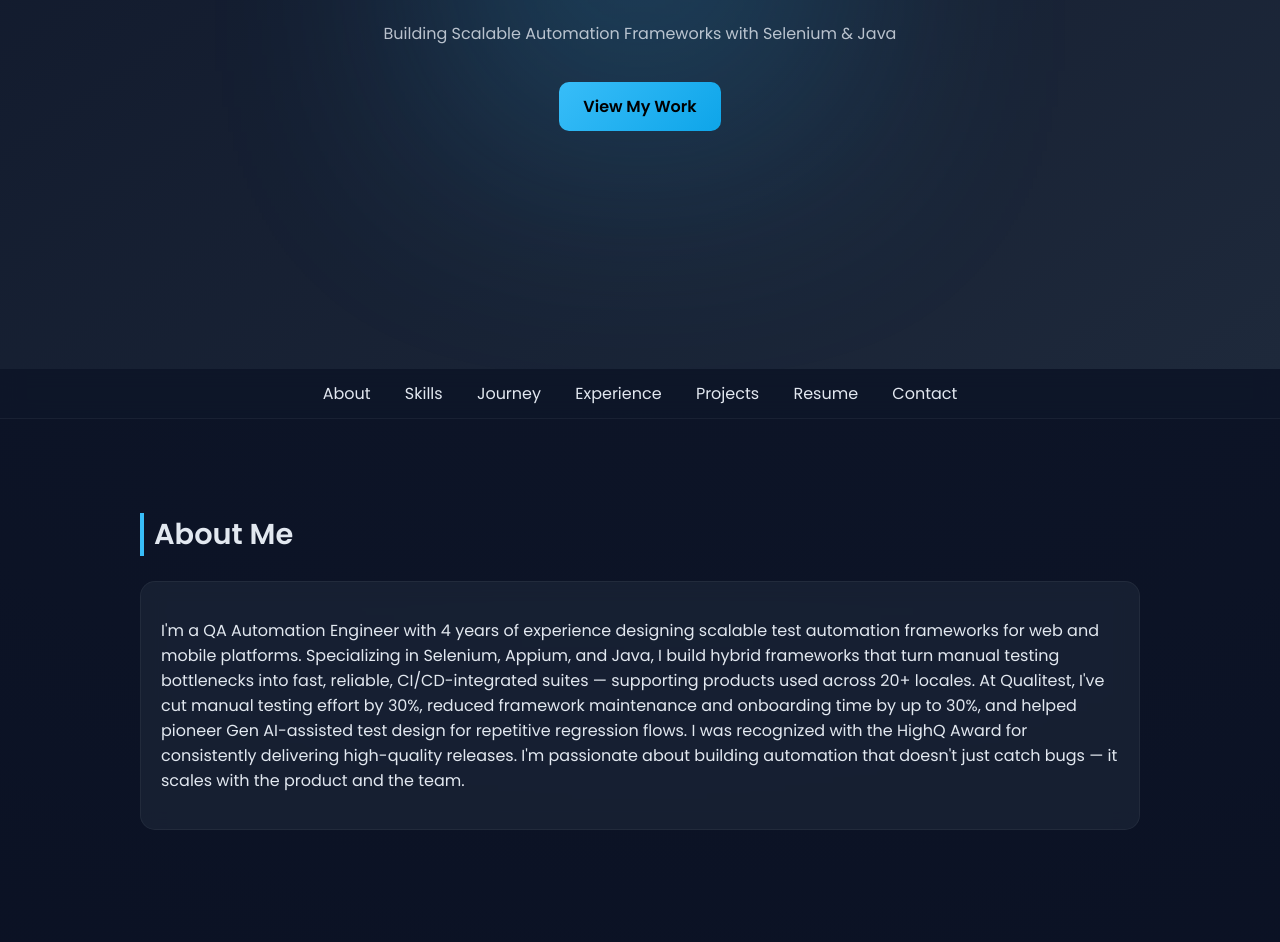
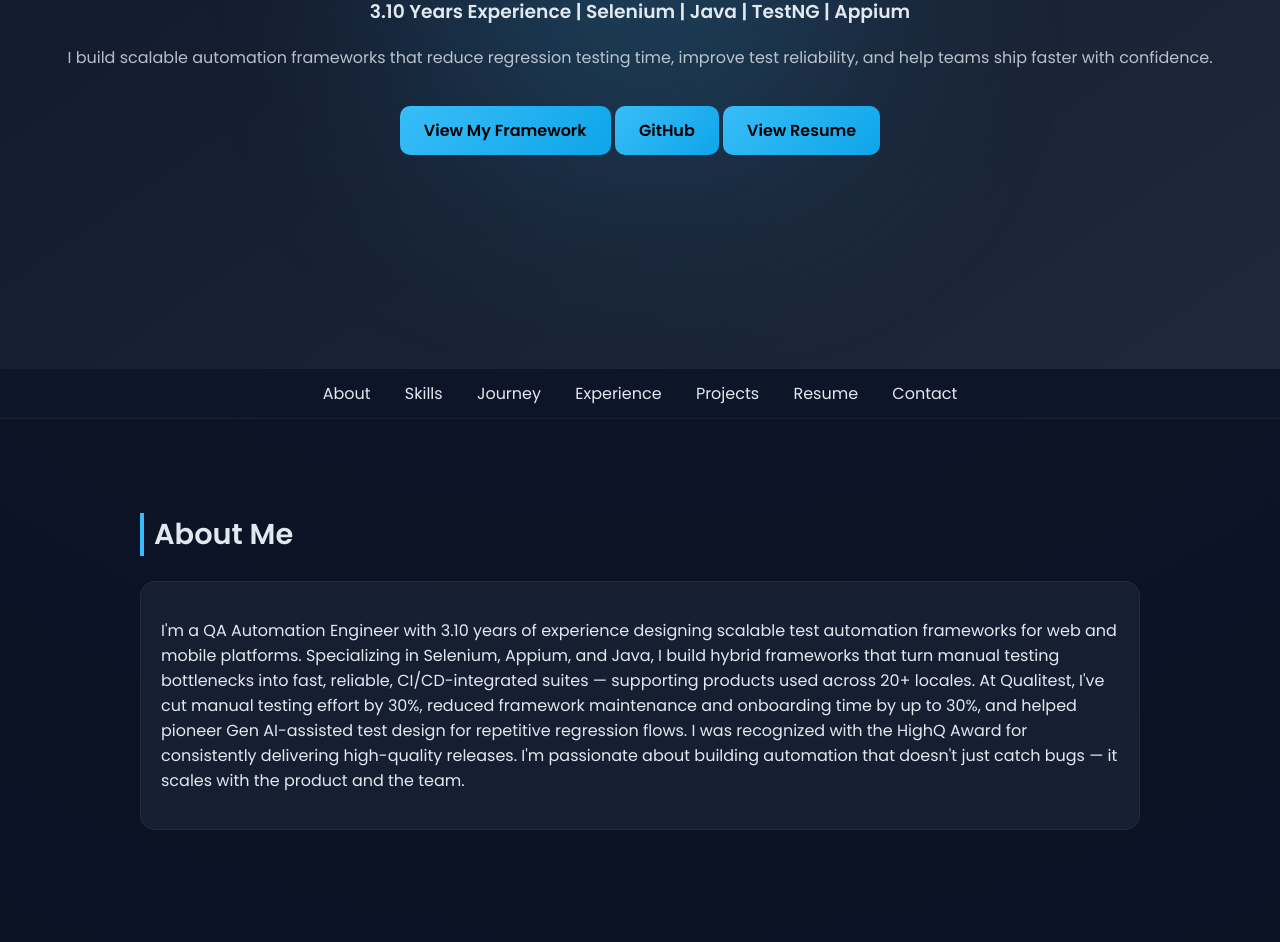
Before and after one commit to ganesh13code/ganeshkumark, a plain HTML site: page index.html in a window 1280 px wide. Shown: the part 431-1373 px from the top of the page. Drawn offline with Linux system fonts and the light colour scheme.

Commit message:
Improve hero section with experience, tech stack, and CTA buttons

```diff
--- a/index.html
+++ b/index.html
@@ -19,13 +19,24 @@
 <body>
 
     <header class="hero">
-        <div class="hero-content">
-            <h1>Ganesh Kumar</h1>
-            <h2>QA Automation Engineer</h2>
-            <p>Building Scalable Automation Frameworks with Selenium & Java</p>
-            <a href="#project" class="btn" id="workBtn">View My Work</a>
+    <div class="hero-content">
+        <h1>Ganesh Kumar</h1>
+
+        <h2>QA Automation Engineer</h2>
+        <h3>3.10 Years Experience | Selenium | Java | TestNG | Appium</h3>
+
+        <p>
+            I build scalable automation frameworks that reduce regression testing time,
+            improve test reliability, and help teams ship faster with confidence.
+        </p>
+
+        <div class="hero-buttons">
+            <a href="#project" class="btn" id="workBtn">View My Framework</a>
+            <a href="YOUR_GITHUB_LINK" target="_blank" class="btn secondary">GitHub</a>
+            <a href="YOUR_RESUME_LINK" target="_blank" class="btn secondary">View Resume</a>
         </div>
-    </header>
+    </div>
+</header>
 
     <nav class="navbar">
         <a href="#about">About</a>
@@ -41,7 +52,7 @@
         <h2>About Me</h2>
         <div class="card">
             <p>
-                I'm a QA Automation Engineer with 4 years of experience designing scalable test automation frameworks
+                I'm a QA Automation Engineer with 3.10 years of experience designing scalable test automation frameworks
                 for web and mobile platforms. Specializing in Selenium, Appium, and Java, I build hybrid frameworks that
                 turn manual testing bottlenecks into fast, reliable, CI/CD-integrated suites — supporting products used
                 across 20+ locales. At Qualitest, I've cut manual testing effort by 30%, reduced framework maintenance
```
